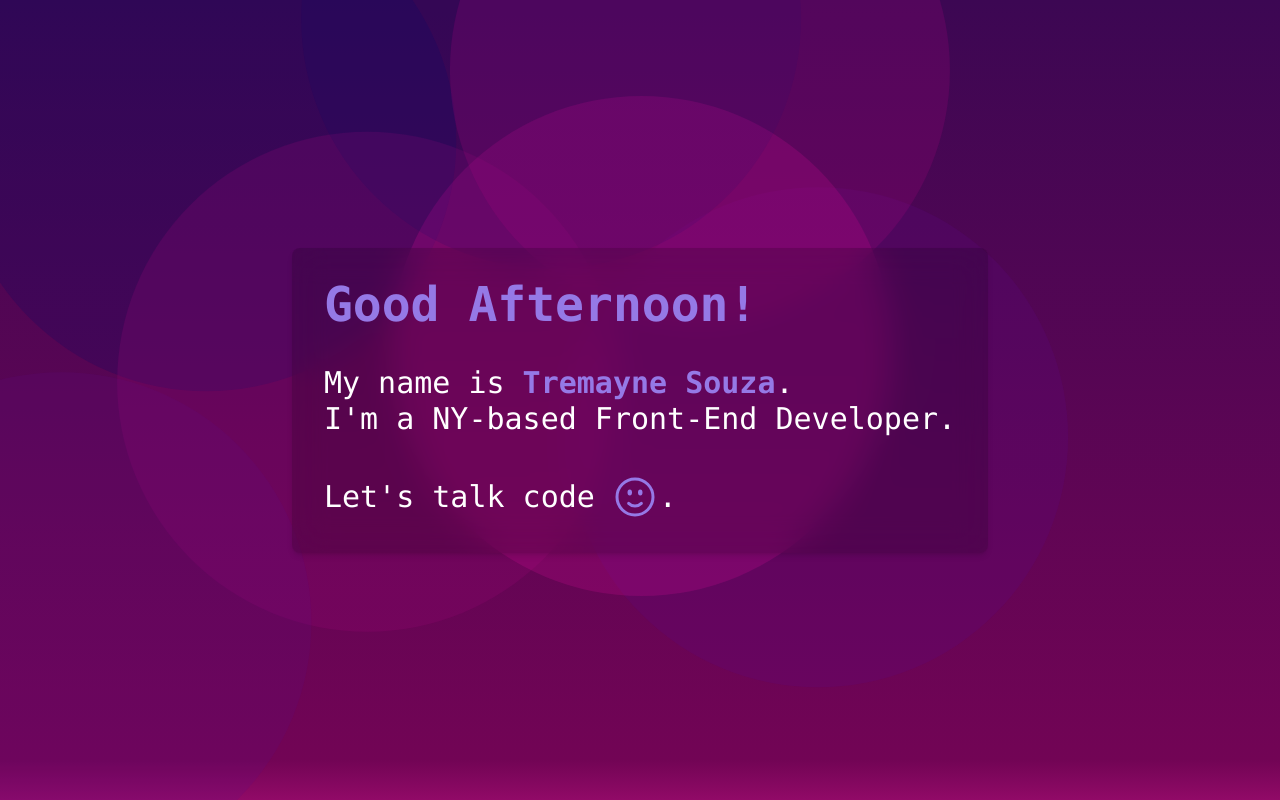
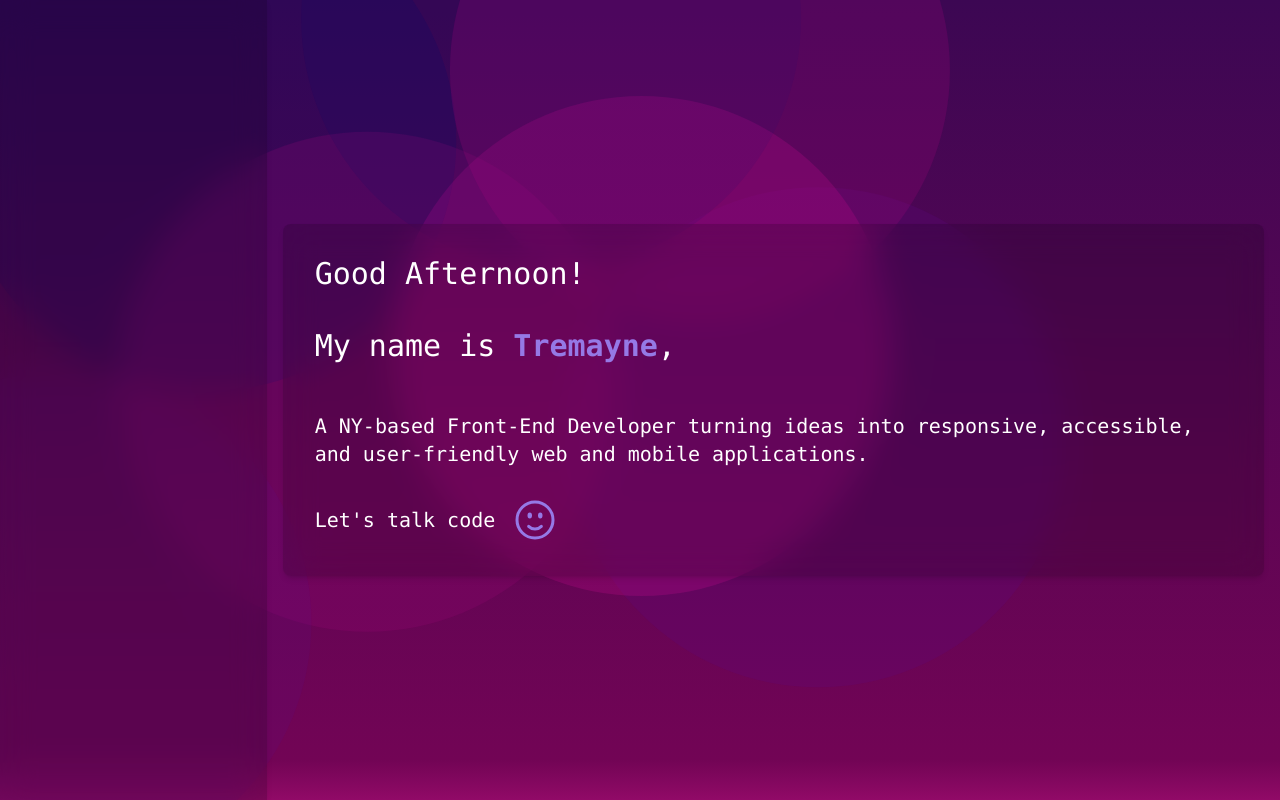
Before and after one commit to Treysouz/PortfolioSiteV2, a SvelteKit app: page / in a window 1280 px wide. Built offline with nearby package versions, Linux system fonts and the light colour scheme.

Commit message:
[TSPS-9] - Rephrased welcome message.  Created sections directory

```diff
--- /dev/null
+++ b/src/lib/sections/index.ts
@@ -0,0 +1,2 @@
+export { default as WelcomeSection } from './welcome/welcome.svelte';
+export { default as NavBar } from './nav/nav.svelte';
--- /dev/null
+++ b/src/lib/sections/nav/nav.svelte
@@ -0,0 +1,4 @@
+<script lang="ts">
+</script>
+
+<nav class="h-full w-80 bg-black/15 p-8 shadow-md backdrop-blur-lg"></nav>
--- /dev/null
+++ b/src/lib/sections/welcome/welcome.svelte
@@ -0,0 +1,24 @@
+<script lang="ts">
+	import { Card, Greeting, Icon } from '$lib/components';
+</script>
+
+<section class="z-10 flex h-full w-full items-center justify-center p-4">
+	<Card class="animate-slide-up max-w-5xl">
+		<h1 class="whitespace-nowrap text-xl lg:text-3xl 2xl:text-5xl">
+			<Greeting></Greeting><br /><br /> My name is
+			<span class="text-emphasis font-bold">Tremayne</span>,
+		</h1>
+		<br />
+		<br />
+		<p class="lg:text-xl 2xl:text-3xl">
+			A NY-based Front-End Developer turning ideas into responsive, accessible, and user-friendly
+			web and mobile applications.<br /><br />
+			<span class="flex items-center"
+				>Let's talk code <Icon
+					svg="smile"
+					class="text-emphasis animate-bounce-in ml-4 lg:h-12 lg:w-12 2xl:h-16 2xl:w-16"
+				></Icon></span
+			>
+		</p>
+	</Card>
+</section>
--- a/src/routes/+layout.svelte
+++ b/src/routes/+layout.svelte
@@ -7,6 +7,7 @@
 	import { loadSlim } from '@tsparticles/slim';
 	import { onMount } from 'svelte';
 	import { particlesConfig } from '$lib/assets';
+	import { NavBar } from '$lib/sections';
 
 	let { children } = $props();
 
@@ -27,11 +28,13 @@
 	<link rel="icon" type="image/png" sizes="32x32" href={favicon} />
 </svelte:head>
 
-<!--Nav Here-->
-
 <!--Animated Background-->
 <div id="particles"></div>
 
-<main class="main-bg h-screen w-screen p-4 font-mono text-white">
-	{@render children?.()}
-</main>
+<div class="main-bg flex h-screen w-screen font-mono">
+	<NavBar></NavBar>
+
+	<main class=" h-full w-full text-white">
+		{@render children?.()}
+	</main>
+</div>
--- a/src/routes/+page.svelte
+++ b/src/routes/+page.svelte
@@ -1,33 +1,5 @@
 <script lang="ts">
-	import { Card, Greeting, Icon } from '$lib/components';
-
-	let greetingCardText: HTMLElement;
+	import { WelcomeSection, NavBar } from '$lib/sections';
 </script>
 
-<!--This and the projects page should be the only pages that rerenders on page visit and isn't cached.-->
-
-<section class="z-10 flex h-full w-full items-center justify-center">
-	<Card class="animate-slide-up">
-		<h1 class="whitespace-nowrap lg:text-3xl 2xl:text-5xl" bind:this={greetingCardText}>
-			<span class="text-emphasis whitespace-nowrap font-bold lg:text-5xl 2xl:text-7xl"
-				><Greeting></Greeting></span
-			>
-			<br />
-			<br />
-			<span class="whitespace-nowrap"
-				>My name is <span class="text-emphasis font-bold">Tremayne Souza</span>.</span
-			>
-			<br />
-			<span class="whitespace-nowrap">I'm a NY-based Front-End Developer. </span>
-
-			<br />
-			<br />
-			<span class="flex items-center whitespace-nowrap"
-				>Let's talk code <Icon
-					svg="smile"
-					class="text-emphasis animate-bounce-in ml-4 lg:h-12 lg:w-12 2xl:h-16 2xl:w-16"
-				></Icon>.</span
-			>
-		</h1>
-	</Card>
-</section>
+<WelcomeSection></WelcomeSection>
```
Also changed, not shown: 1 other file (tests, documents, lock files or other folders).
